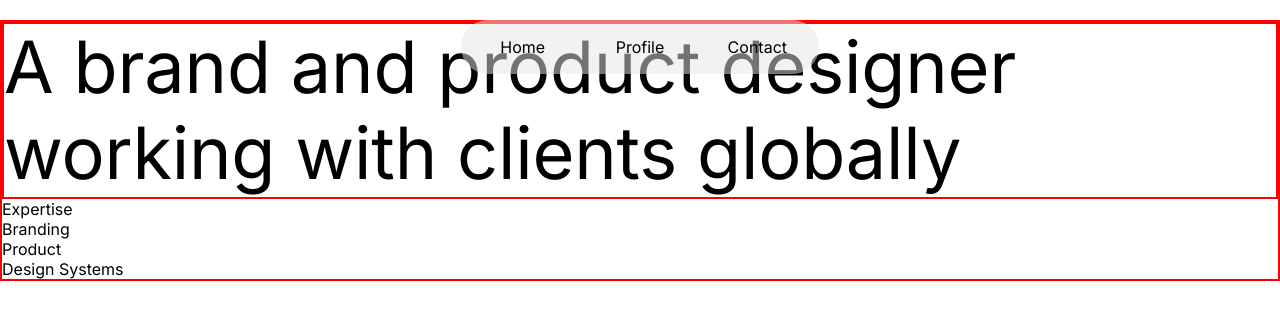
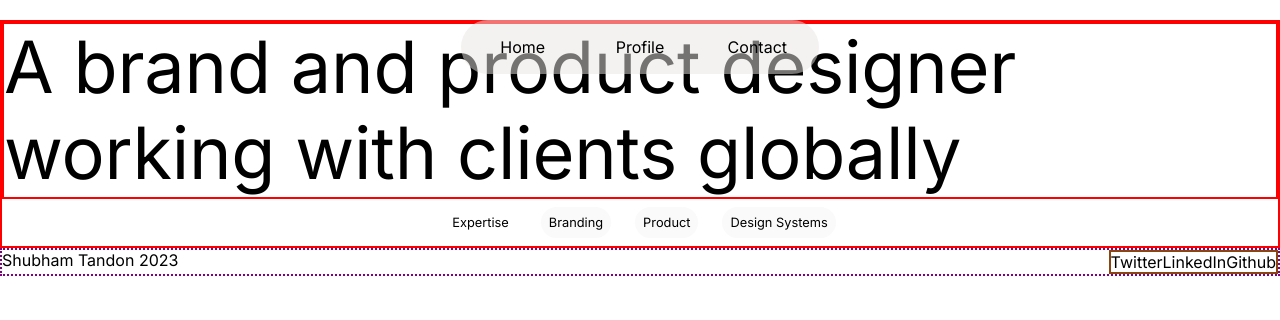
Before and after one commit to iamst316/ui-gallery, a plain HTML site: page Oh.Studio/index.html in a window 1280 px wide. Drawn offline with Linux system fonts and the light colour scheme.

Commit message:
footer and branding css

```diff
--- a/Oh.Studio/index.html
+++ b/Oh.Studio/index.html
@@ -22,11 +22,21 @@
             A brand and product designer working with clients globally
         </div>
         <div class="expertise">
-            <div class="expertise-child">Expertise</div>
+            <div>Expertise</div>
             <div class="expertise-child">Branding</div>
             <div class="expertise-child">Product</div>
             <div class="expertise-child">Design Systems</div>
         </div>
     </div>
+    <div class="img-grid"></div>
+    <div class="work"></div>
+    <div class="footer">
+        <div class="name">Shubham Tandon 2023</div>
+        <div class="social">
+            <div>Twitter</div>
+            <div>LinkedIn</div>
+            <div>Github</div>
+        </div>
+    </div>
 </body>
 </html>
--- a/Oh.Studio/styles.css
+++ b/Oh.Studio/styles.css
@@ -2,6 +2,10 @@
     --brd : 2px solid red;
     margin: 0;
     font-family: 'Inter', sans-serif;
+}
+
+button{
+    cursor: pointer;
 }
 
 body{
@@ -38,6 +42,9 @@ body{
 
 .first{
     border: var(--brd);
+    display: flex;
+    flex-direction: column;
+    align-items: center;
 }
 
 .first-text{
@@ -50,3 +57,39 @@ body{
     text-transform: none;
     letter-spacing: -0.2px;
 }
+
+.expertise{
+    display: flex;
+    /* justify-content: center; */
+    padding: .5rem;
+}
+
+.expertise div{
+    margin: 0 .75rem;
+    font-size: .8rem;
+    padding: .5rem;
+}
+
+.expertise-child{
+    border-radius: 2rem;
+    background-color: #fafafa;
+
+}
+
+
+
+
+
+
+
+
+.footer{
+    display: flex;
+    justify-content: space-between;
+    border: 2px dotted purple;
+}
+
+.social{
+    display: flex;
+    border: 2px solid saddlebrown;
+}
```
